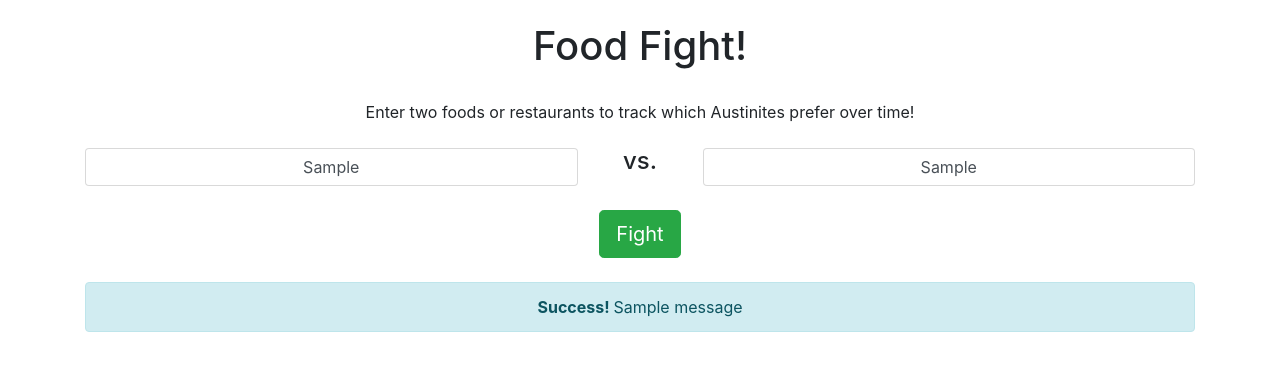
After one commit to bartleyg/foodfight, a Flask app: template templates/error.html in a window 1280 px wide. The commit adds this page. Shown: the top 371 px of the page. Run offline with Flask 2, Linux system fonts and the light colour scheme; the template is opened without the code that fills it: values that come from a table or form of the project are taken from there, most other values are stand-ins (such as "Sample title", 1, 10 or a date in 2020); one stand-in notice (Sample message) is shown; some libraries are stand-ins or nearby versions.

Commit message:
better error handling

```diff
--- a/app.py
+++ b/app.py
@@ -1,42 +1,43 @@
 from pytrends.request import TrendReq
 from flask import Flask, render_template, flash, request
-from wtforms import Form, TextField, TextAreaField, validators, StringField, SubmitField
-from wtforms.validators import DataRequired
-import pandas as pd
+from wtforms import Form, TextField, validators, SubmitField
+from wtforms.validators import InputRequired
+#import pandas as pd
 
-# App config.
-DEBUG = False
+# App config
+DEBUG = False # ensure DEBUG is False in production
 app = Flask(__name__)
 app.config.from_object(__name__)
-app.config['SECRET_KEY'] = '7d661f27d881f27567d441f2b6176a'
+app.config['SECRET_KEY'] = '7d661f27d881f27567d441f2b6176a' # use something much harder in production
 
 # Login to Google. Only need to run this once, the rest of requests will use the same session.
 pytrend = TrendReq()
 
 class ReusableForm(Form):
-    food1 = TextField('Food 1:', validators=[DataRequired()])
-    food2 = TextField('Food 2:', validators=[DataRequired()])
+    food1 = TextField('Food 1:', validators=[InputRequired("Field required")])
+    food2 = TextField('Food 2:', validators=[InputRequired("Field required")])
 
 @app.route("/", methods=['GET', 'POST'])
 def trends_chart():
     # get user input from form
     form = ReusableForm(request.form)
-    print(form.errors)
-
-    # default for when GET first run no input
-    food1 = 'tacos'
-    food2 = 'bbq'
 
     # if data input from form
     if request.method == 'POST':
         food1 = request.form['food1']
         food2 = request.form['food2']
-        print(food1, " ", food2)
+        print(food1, "vs", food2)
         if form.validate():
             # Save the comment here.
             flash('Analyzing ' + food1 + ' vs ' + food2)
         else:
             flash('Error: All the form fields are required.')
+            return render_template("error.html", form=form, food1=food1, food2=food2)
+
+    elif request.method == 'GET':
+    # default for when GET first runs we have no input
+        food1 = 'tacos'
+        food2 = 'bbq'
 
     # get google trends data past 24 hours
     pytrend.build_payload(kw_list=[food1, food2], timeframe='now 1-d', geo='US-TX-635')
@@ -60,8 +61,7 @@ def trends_chart():
 
     return render_template("trends_chart.html", form=form, food1=food1, food2=food2,
                     time_24h=time_24h, food1_24h=food1_24h, food2_24h=food2_24h,
-                    time_7d=time_7d, food1_7d=food1_7d, food2_7d=food2_7d
-                    )
+                    time_7d=time_7d, food1_7d=food1_7d, food2_7d=food2_7d)
 
 
 if __name__ == "__main__":
--- /dev/null
+++ b/templates/error.html
@@ -0,0 +1,71 @@
+<!DOCTYPE html>
+<html lang="en">
+  <head>
+    <!-- Required meta tags -->
+    <meta charset="utf-8">
+    <meta name="viewport" content="width=device-width, initial-scale=1, shrink-to-fit=no">
+
+    <!-- Bootstrap CSS -->
+    <link rel="stylesheet" href="https://maxcdn.bootstrapcdn.com/bootstrap/4.0.0-beta/css/bootstrap.min.css" integrity="sha384-/Y6pD6FV/Vv2HJnA6t+vslU6fwYXjCFtcEpHbNJ0lyAFsXTsjBbfaDjzALeQsN6M" crossorigin="anonymous">
+
+    <title>Food Fight!</title>
+
+    <!-- Chart.js and moment needed for time axis of Chart.js -->
+    <script src="https://cdnjs.cloudflare.com/ajax/libs/moment.js/2.18.1/moment.min.js"></script>
+    <script src="https://cdnjs.cloudflare.com/ajax/libs/Chart.js/2.7.0/Chart.min.js"></script>
+  </head>
+<body>
+
+
+<div class="container">
+
+ <br>
+  <h1 class="text-center">Food Fight!</h1>
+  <br>
+  <div class="text-center">Enter two foods or restaurants to track which Austinites prefer over time!</div>
+  <br>
+  <form action="" method="post">
+    {{ form.csrf }}
+    <div class="row">
+      <div class="col">
+        <input type="text" class="form-control text-center" name="food1" placeholder="{{food1}}" value="{{food1}}">
+      </div>
+      <div class="col-1 text-center">
+        <h4>vs.</h4>
+      </div>
+      <div class="col">
+        <input type="text" class="form-control text-center" name="food2" placeholder="{{food2}}" value="{{food2}}">
+      </div>
+    </div>
+    <br>
+    <div class="text-center">
+      <button type="submit" class="btn btn-success btn-lg">Fight</button>
+    </div>
+  </form>
+
+  <br>
+        {% with messages = get_flashed_messages(with_categories=true) %}
+            {% if messages %}
+
+        {% for message in messages %}
+            {% if "Error" not in message[1]: %}
+                <div class="alert alert-info text-center">
+                <strong>Success! </strong> {{ message[1] }}
+                </div>
+            {% endif %}
+
+            {% if "Error" in message[1]: %}
+                <div class="alert alert-warning text-center">
+                {{ message[1] }}
+                </div>
+            {% endif %}
+        {% endfor %}
+            {% endif %}
+        {% endwith %}
+
+<br>
+
+</div><!--end class="container"-->
+
+</body>
+</html>
```
Also changed, not shown: requirements.txt (+18 -4 lines), templates/trends_chart.html (+6 -4 lines), 1 other file.
